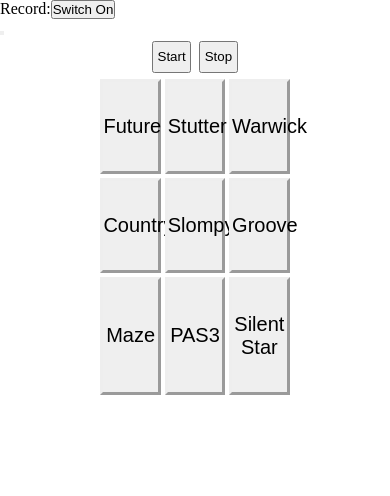
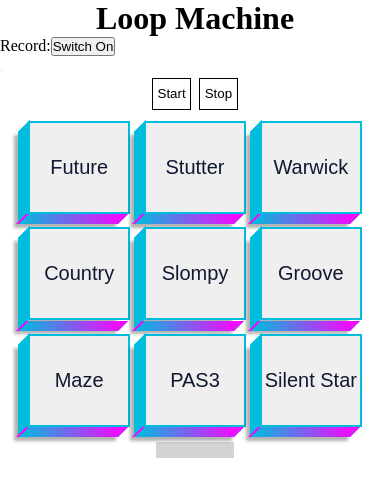
Before and after one commit to RonyL13/react-loop-machine, a React (Create React App) app: page / in a window 390 px wide. Shown: the top 496 px of the page. Built offline with nearby package versions, Linux system fonts and the light colour scheme.

Commit message:
Design and Loop Tracker
Added an element that keeps track of the loop's current position, designed the pads to look better

```diff
--- a/src/App.css
+++ b/src/App.css
@@ -3,6 +3,40 @@
     padding: 0;
     box-sizing: border-box;
 }
+
+.project-title {
+    text-align: center;
+}
+
+.start-stop-container {
+    display: flex;
+    justify-content: center;
+}
+
+.start-stop-container button{
+    border: 1px solid black;
+    background-color: white;
+    cursor: pointer;
+    transition: 0.5s;
+}
+
+.start-stop-container button:hover{
+    width: 110%;
+    height: 110%;
+    background-color: #00bcdd;
+}
+
+.button-container {
+    width: 10%;
+    height: 2rem;
+    margin: 1%;
+}
+
+.button {
+    width: 100%;
+    height: 100%;
+}
+
 /* The gallery of pads */
 .pads-container {
     display: flex;
@@ -21,28 +55,121 @@
 }
 /* Each individual pad */
 .pad {
+    position:relative;
+    width: 100%;
     font-size: 20px;
-    border: outset;
-    width: 100%
+    margin: 3%;
+    border: 2px solid #00bcdd;
+    color: rgb(16, 24, 50);
+    cursor: pointer;
+    box-shadow: -0.7em 0.7em .15em rgb(0,0,0,.3);
+    transition: 0.2s ease;
+ }
+
+  .pad:before,
+  .pad:after {
+    border: 3px #00bcdd solid;
+    content: '';
+    display: block;
+    position: absolute;
+  }
+  .pad:before {
+    border-image: linear-gradient(45deg, #00bcdd 0%, #00bcdd 100%);
+    border-image-slice: 1 1 0 1;
+    left: -0.59em; top: 0.15em;
+    width: 0.3em;
+    height: 96%;
+    transform: skewY(-45deg);
+    background-image: linear-gradient(45deg, #00bcdd 0%, #00bcdd 100%);
+  }
+  .pad:after {
+    border-image: linear-gradient(45deg, #00bcdd 0%, #ff00ff 100%);
+    border-image-slice: 1 1 1 0;
+    bottom: -0.61em; right: 0.29rem;
+    width: 98%;
+    height: 0.2em;
+    transform: skewX(-45deg);
+    background-image:linear-gradient(45deg, #00bcdd 0%, #ff00ff 100%);
+  }
+  .pad:hover {
+    /* background: #ff00ff; */
+    color: #0e79b2;
+  }
+
+  .selectedPad {
+    position:relative;
+    width: 100%;
+    font-size: 20px;
+    margin: 3%;
+    font-family: "Montserrat", sans-serif;
+    text-decoration: none;
+    background-color: #00bcdd;
+    background-image:linear-gradient(45deg, #00bcdd 0%, #ff00ff 100%);
+    border-image: linear-gradient(45deg, #00bcdd20 0%, #ff00ff 100%);
+    color: white;
+    cursor: pointer;
+    transform: translate(-0.25em,0.25em);
+    transition: 0.3s ease;
+ }
+
+  .selectedPad:before,
+  .selectedPad:after {
+    border: 3px #00bcdd solid;
+    content: '';
+    display: block;
+    position: absolute;
+  }
+  .selectedPad:before {
+    border-image: linear-gradient(45deg, #00bcdd 0%, #00bcdd 100%);
+    border-image-slice: 1 1 0 1;
+    left: -0.59em; top: 0.15em;
+    width: 0.3em;
+    height: 96%;
+    transform: skewY(-45deg);
+    background-image: linear-gradient(45deg, #00bcdd 0%, #00bcdd 100%);
+  }
+  .selectedPad:after {
+    border-image: linear-gradient(45deg, #00bcdd 0%, #ff00ff 100%);
+    border-image-slice: 1 1 1 0;
+    bottom: -0.61em; right: 0.29rem;
+    width: 98%;
+    height: 0.2em;
+    transform: skewX(-45deg);
+    background-image:linear-gradient(45deg, #00bcdd 0%, #ff00ff 100%);
+  }
+  .selectedPad:hover {
+    color: #0e79b2;
+  }
+
+  .loop-timer {
+    margin: auto;
+    margin-top: 2%;
+    width: 20%;
+    height: 1rem;
+    background-color: lightgray;
+    transition: 8s ease-in-out;
 }
 
-.selectedPad {
-    font-size: 20px;
-    border: inset;
-    width: 100%;
+.loop-timer-active {
+    margin: auto;
+    margin-top: 2%;
+    width: 20%;
+    height: 1rem;
+    background-color: lightgray;
+    transition: 8s ease-in-out;
+        background-image: linear-gradient(90deg, #ff00ff 3%, lightgray 1%);
+        animation: slidebg 8s linear infinite;
 }
 
-.start-stop-container {
-    display: flex;
-    justify-content: center;
+@keyframes slidebg {
+    to {
+      background-position:20vw;
+    }
+  }
+
+
+@media (max-width: 800px) {
+    .pads-container{
+       width: 90%;
+    }
 }
-.button-container {
-    width: 10%;
-    height: 2rem;
-    margin: 1%;
-}
-
-.button {
-    width: 100%;
-    height: 100%;
-}
--- a/src/App.js
+++ b/src/App.js
@@ -18,6 +18,7 @@ const App = () => {
   const [mediaRecorder, setMediaRecorder] = useState(null)
   const [playRecordingButton, setPlayRecordingButton] = useState(false)
   const [recording, setRecording] = useState(null)
+  const [loopTimer, setLoopTimer] = useState('loop-timer')
   const [pads, setToggle] = useState([
     {
       id: 1,
@@ -92,6 +93,10 @@ const App = () => {
         pads[i].audio.currentTime = 0;
       }
     }
+    if (!(pads.find(pad => pad.selected === true))) { // Stop the loop timer if no
+      setLoopTimer('loop-timer')
+    }
+
   }, [pads])
 
   const startRecording = () => {
@@ -124,6 +129,7 @@ const App = () => {
 
   // // Start playing the loops
   const startPlaying = () => {
+    setLoopTimer('loop-timer-active')
     for (let i = 0; i < pads.length; i++) {
       if (pads[i].selected) {
         pads[i].audio.addEventListener('ended', startPlaying)
@@ -133,6 +139,7 @@ const App = () => {
   }
   // Stop playing all active loops
   const stopPlaying = () => {
+    setLoopTimer('loop-timer')
     for (let i = 0; i < pads.length; i++) {
       pads[i].audio.pause();
       pads[i].audio.currentTime = 0;
@@ -150,15 +157,19 @@ const App = () => {
 
   return (
     <div className="App">
+      <h1 className="project-title">Loop Machine</h1>
       <div className="controllers">
-        <Recorder isRecording={isRecording} startRecording={startRecording} stopRecording={stopRecording} />
-        <button onClick={playRecording}>{playRecordingButton ? 'Play' : ''}</button>
+        <div className="recorder-container">
+          <Recorder isRecording={isRecording} startRecording={startRecording} stopRecording={stopRecording} />
+          <button onClick={playRecording} disabled={!playRecordingButton}>{playRecordingButton ? 'Play' : ''}</button>
+        </div>
         <div className="start-stop-container">
           <Button name={'Start'} action={startPlaying} />
           <Button name={'Stop'} action={stopPlaying} />
         </div>
       </div>
       <Pads pads={pads} setToggle={setToggle} />
+      <div className={loopTimer}></div>
     </div>
   );
 }
```
